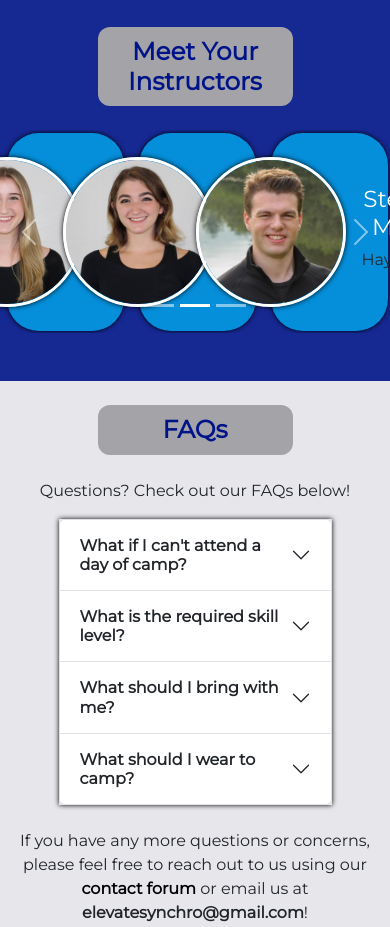
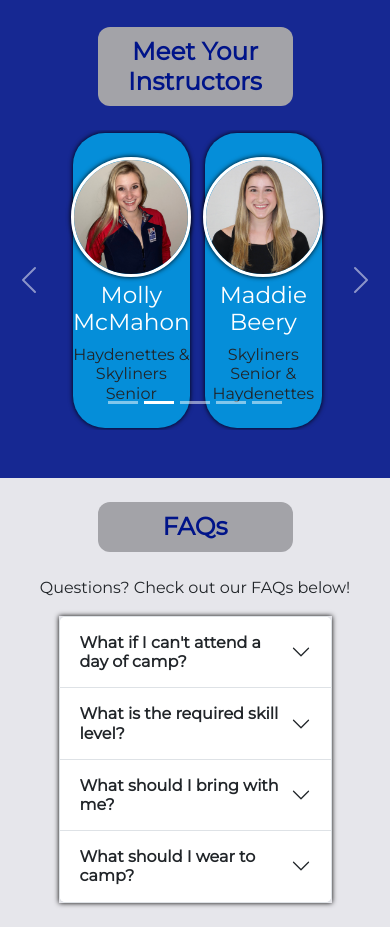
Before and after one commit to msagle/Elevate, a React (Create React App) app: page /camps in a window 390 px wide. Shown: the part 1980-2907 px from the top of the page. Built offline with nearby package versions, Linux system fonts and the light colour scheme.

Commit message:
fixed mobile width issue with instructors

```diff
--- /dev/null
+++ b/src/hooks/useWindowWidth.ts
@@ -0,0 +1,21 @@
+import { useState, useEffect } from 'react';
+
+const useWindowWidth = (): number => {
+  const [width, setWidth] = useState(window.innerWidth);
+
+  useEffect(() => {
+    const handleResize = () => {
+      setWidth(window.innerWidth);
+    };
+
+    window.addEventListener('resize', handleResize);
+
+    return () => {
+      window.removeEventListener('resize', handleResize);
+    };
+  }, []);
+
+  return width;
+};
+
+export default useWindowWidth;
--- a/src/pages/CampsPage/Components/Instructor/InstructorCarousel.tsx
+++ b/src/pages/CampsPage/Components/Instructor/InstructorCarousel.tsx
@@ -2,9 +2,12 @@ import Carousel from 'react-bootstrap/Carousel';
 import styles from "./InstructorCarousel.module.css";
 import InstructorProfile from './InstructorProfile';
 import { Instructors, profiles } from './Instructors';
+import useWindowWidth from '../../../../hooks/useWindowWidth';
 
 export default function InstructorCarousel() {
-    const instructorsPerPage = 3;
+    const width = useWindowWidth();
+
+    const instructorsPerPage = width < 700 ? 2 : 3;
     const splitInstructors = (profiles: Instructors[], split: number) => {
         const chunks = [];
         for (let i = 0; i < profiles.length; i += split) {
--- a/src/pages/CampsPage/Components/Instructor/InstructorProfile.module.css
+++ b/src/pages/CampsPage/Components/Instructor/InstructorProfile.module.css
@@ -37,3 +37,24 @@
 .instructorInfo span {
     color: white;
 }
+
+@media (max-width: 700px) {
+    .instructorImage img {
+        width: 120px;
+        height: 120px;
+        margin-right: 0;
+    }
+
+    .instructorProfileContainer {
+        display: flex;
+        flex-direction: column;
+        flex-wrap: nowrap;
+        justify-content: flex-start;
+        align-items: center;
+        margin: 2%;
+        padding: 1.5rem;
+        height: 35vh;
+        width: 30vw;
+        gap: 5px;
+    }
+}
```
